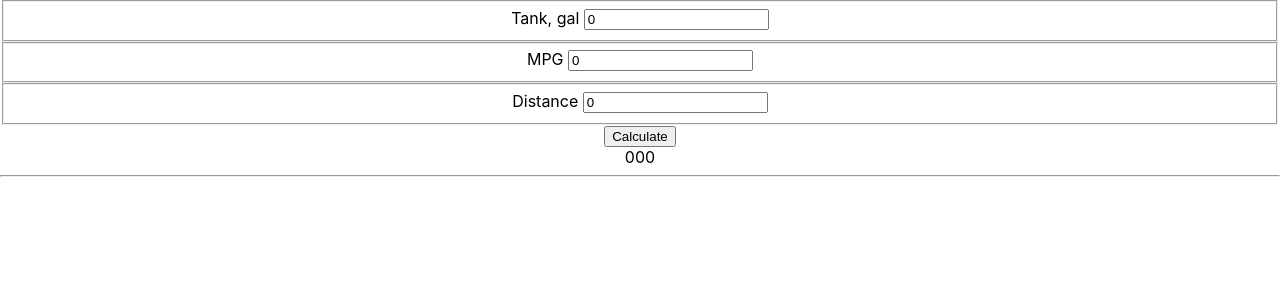
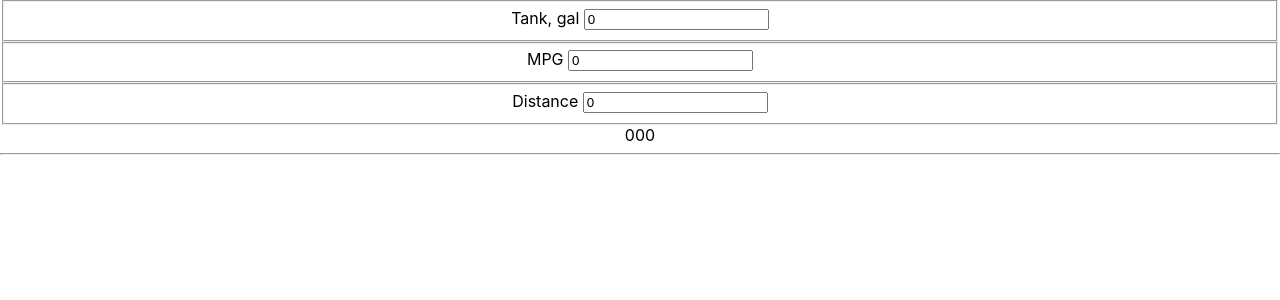
Before and after one commit to VladimirRM/Bogutskiy-distance-react, a React (Create React App) app: page / in a window 1280 px wide. Shown: the top 300 px of the page. Built offline with nearby package versions, Linux system fonts and the light colour scheme.

Commit message:
delete btn calculate

```diff
--- a/src/App.js
+++ b/src/App.js
@@ -16,7 +16,7 @@ function App() {
   const onDistanceChange = (e) => {
     setDistance(e.target.value);
   };
-  const onCalculate = () => {
+  const Calculate = () => {
     const carDistance = tank * mpg;
     if (carDistance >= distance) setResult("We finish");
     else setResult("We do not finish ");
@@ -40,7 +40,7 @@ function App() {
           type="number"
         />
       </fieldset>
-      <button onClick={onCalculate}>Calculate</button>
+
       <div>
         {tank}
         {mpg}
```
